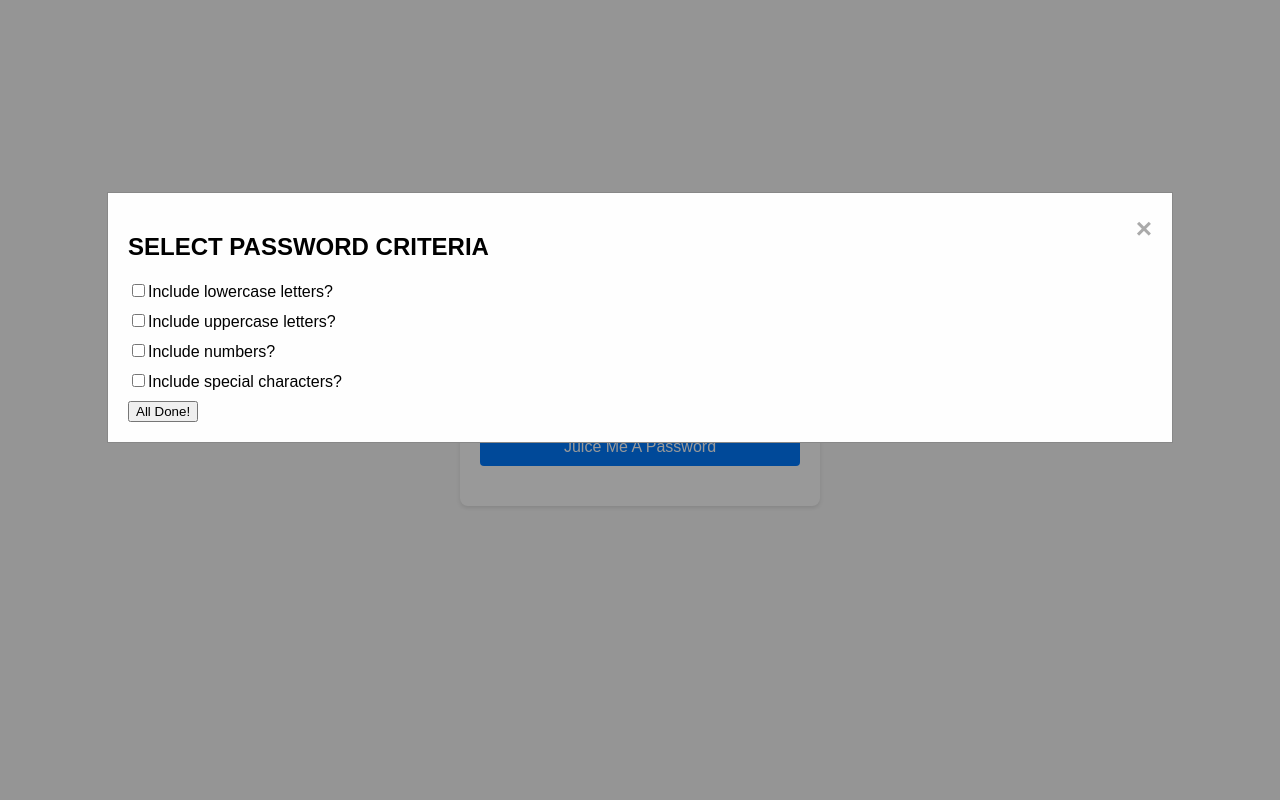
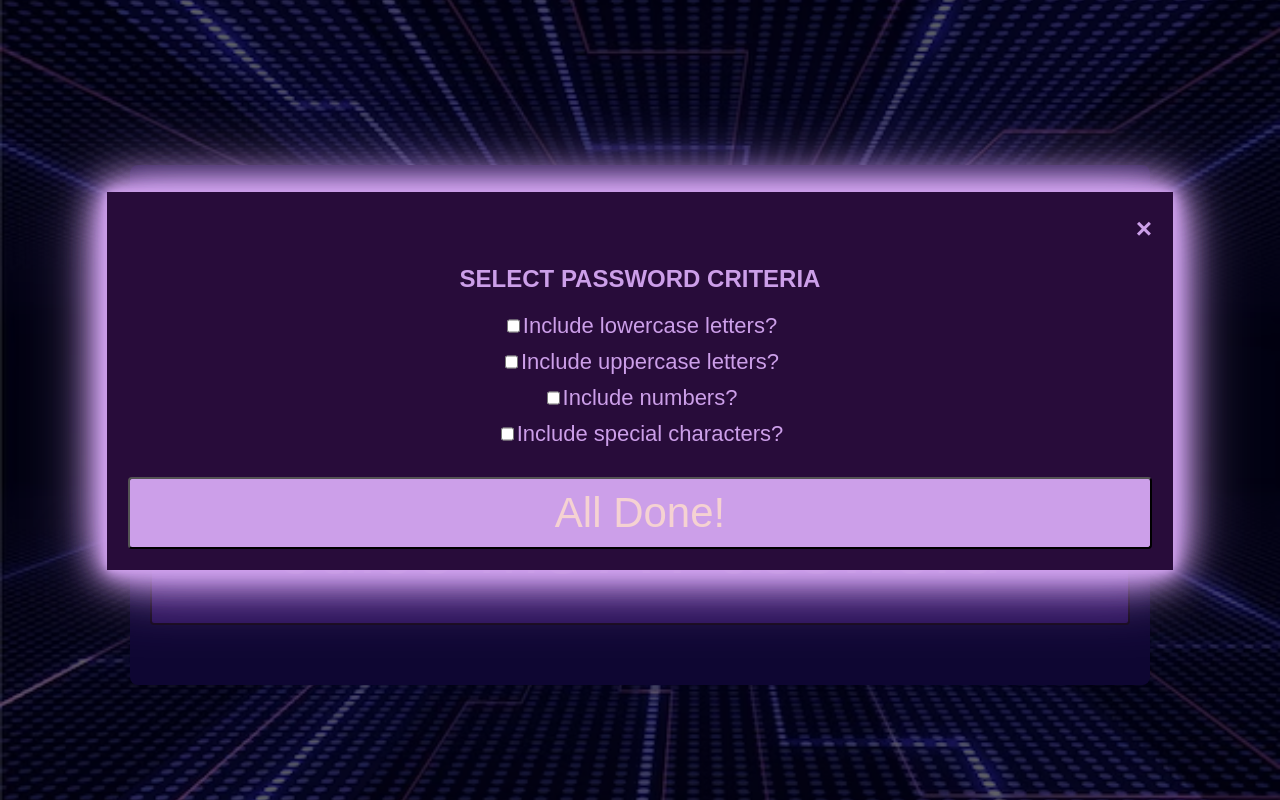
Before and after one commit to DuleskyJ/PasswordGenerator, a plain HTML site: page index.html in a window 1280 px wide. Both pictures are taken after a click on the button "Juice Me A Password". Drawn offline with Linux system fonts and the light colour scheme; a web font is replaced by a local one.

Commit message:
Went ham on CSS and basically styled everything to submit. Added an image to the background and created more java functionality so that the generated password is clearly displayed nice and big for the user

```diff
--- a/index.html
+++ b/index.html
@@ -4,6 +4,8 @@
     <meta name="viewport" content="width=device-width, initial-scale=1.0">
     <title>Password Juicer</title>
     <link rel="stylesheet" type="text/css" href="styles/style.css">
+    <!--GOOGLE FONT FOR FUN-->
+    <link href="https://fonts.googleapis.com/css2?family=Jersey+10&display=swap" rel="stylesheet">
 </head>
 <body>
     <!-- Incoming MODAL -->
@@ -22,8 +24,8 @@
     <div class="container">
         <h1>Password Juicer</h1>
         <button id="juicebtn"> Juice Me A Password </button>
-        <div id="passwordLabel"> </div>
-        <div id="password"> </div>
+        <div id="passwordLabel" class="password"> </div>
+        <div id="password" class="password"> </div>
     </div>
 
     <script src="server.js"></script>
--- a/server.js
+++ b/server.js
@@ -47,6 +47,9 @@ document.getElementById("allDone").addEventListener("click", function() {
     document.getElementById("password").innerText = generatedPassword;
 
     modal.style.display = "none";
+    document.getElementById("juicebtn").style.display = "none";
+
+    addThankYouMessage();
 });
 
 function generateRandomPassword(passwordCriteria) {
--- a/styles/style.css
+++ b/styles/style.css
@@ -1,6 +1,8 @@
 body {
     font-family: Arial, Helvetica, sans-serif;
-    background-color: #f8f8f8;
+    background-image: url('/assets/gradient-cyber-futuristic-background_23-2149117429.avif');
+    background-size: cover;
+    background-position: center;
     margin: 0;
     padding: 0;
     display: flex;
@@ -9,49 +11,69 @@ body {
     height: 100vh;
 }
 
+div{
+    display: flex;
+    flex-direction: column;
+}
+
 .container {
-    background-color: #fff;
+    background-color: #250f7e;
     border-radius: 8px;
     box-shadow: 0 2px 4px rgba(0, 0, 0, 0.1);
     padding: 20px;
-    width: 320px;
+    width: 980px;
+    height: 480px;
     max-width: 100%;
     text-align: center;
     margin-top: 50px;
 }
 
 h1 {
-    font-size: 24px;
-    margin-bottom: 20px;
+    font-size: 106px;
+    color: #cc9fe9;
+    font-family: "Jersey 10", sans-serif;
+    font-weight: 400;
+    font-style: normal;
     text-align: center;
 }
 
 label {
-    display: block;
+    display: flex;
+    text-align: center;
     margin-bottom: 10px;
-}
-
-#password {
-    margin-top: 20px;
-    font-size: 18px;
-    text-align: center;
+    cursor: pointer;
+    font-size: 22px;
 }
 
 #juicebtn {
-    background-color: #007bff;
-    color: #fff;
-    border: none;
+    background-color: #6026d3;
+    color: #f5d2d2;
+    border: 2px solid #280c3a;
     border-radius: 4px;
     padding: 10px 20px;
-    font-size: 16px;
+    font-size: 76px;
     cursor: pointer;
-    display: block;
+    display: flex;
     width: 100%;
     margin-top: 20px;
+    height: 360px;
+    transition: all 0.3s ease;
 }
 
+#juicebtn:hover {
+    background-color: #6026d3;
+    color: #f5d2d2
+}
+
+#juicebtn:active {
+    background-color: #1b0a3c;
+    color: #f5d2d2;
+    border-color: transparent;
+    box-shadow: 0 0 0 3px #6026d3;
+  }
+
 button:hover {
-    background-color: #0056b3;
+    background-color: #1b0a3c;
 }
 
 .modal {
@@ -63,28 +85,86 @@ button:hover {
     width: 100%;
     height: 100%;
     overflow: auto;
-    background-color: rgb(0,0,0);
-    background-color: rgba(0,0,0,0.4);
+    background-color: rgba(0,0,0,0.6);
 }
 
 .modal-content {
-    background-color: #fefefe;
+    background-color: #280c3a;
+    color: #cc9fe9;
     margin: 15% auto;
     padding: 20px;
-    border: 1px solid #888;
+    border: 1px solid transparent;
     width: 80%;
+    position: relative;
+    align-items: center;
+}
+
+.modal-content::after {
+    content: '';
+    position: absolute;
+    top: 0;
+    left: 0;
+    right: 0;
+    bottom: 0;
+    border: 2px solid transparent;
+    border-radius: 5px;
+    z-index: -1;
+    animation: neon-animation 1.5s ease-in-out infinite alternate;
+}
+
+@keyframes neon-animation {
+    0% {
+        box-shadow: 0 0 5px #cc9fe9,
+                    0 0 10px #cc9fe9,
+                    0 0 15px #cc9fe9,
+                    0 0 20px #cc9fe9,
+                    0 0 35px #cc9fe9,
+                    0 0 40px #cc9fe9,
+                    0 0 50px #cc9fe9,
+                    0 0 75px #cc9fe9;
+    }
+    100% {
+        box-shadow: 0 0 3px #cc9fe9,
+                    0 0 7px #cc9fe9,
+                    0 0 10px #cc9fe9,
+                    0 0 15px #cc9fe9,
+                    0 0 25px #cc9fe9,
+                    0 0 30px #cc9fe9,
+                    0 0 40px #cc9fe9,
+                    0 0 60px #cc9fe9;
+    }
 }
 
 .close {
-    color: #aaa;
+    color: #cc9fe9;
     float: right;
+    align-self: flex-end;
     font-size: 28px;
     font-weight: bold;
 }
 
-.close {
-    color: #aaa;
-    float: right;
-    font-size: 28px;
-    font-weight: bold;
+button {
+    display: flex;
+    justify-content: center;
+    align-items: center;
+    cursor: pointer;
+    background-color: #cc9fe9;
+    color: #f5d2d2;
+    border-radius: 4px;
+    padding: 10px 20px;
+    font-size: 42px;
+    font-weight: 400;
+    font-family: "Jersey 10", sans-serif;
+    width: 100%;
+    margin-top: 20px;
 }
+
+.password {
+    font-size: 96px;
+    color: #f1ddff;
+    font-family: "Jersey 10", sans-serif;
+    font-weight: 400;
+    font-style: normal;
+    text-align: center;
+    margin-top: 20px;
+}
```
Also changed, not shown: assets/gradient-cyber-futuristic-background_23-2149117429.avif (added).
